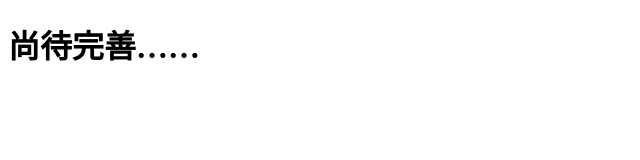
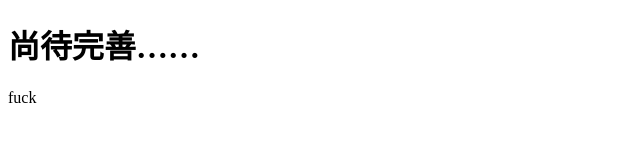
Before and after one commit to Uiwzen/Qiuvvz.github.io, a plain HTML site: page index.html in a window 1280 px wide. Shown: the full height of the page, 0-640 px from the left. Drawn offline with Linux system fonts and the light colour scheme.

Commit message:
Update index.html

```diff
--- a/index.html
+++ b/index.html
@@ -9,4 +9,7 @@
             尚待完善……
         </h1>
     </body>
+    <p>
+        fuck
+    </p>
 </html>
```
